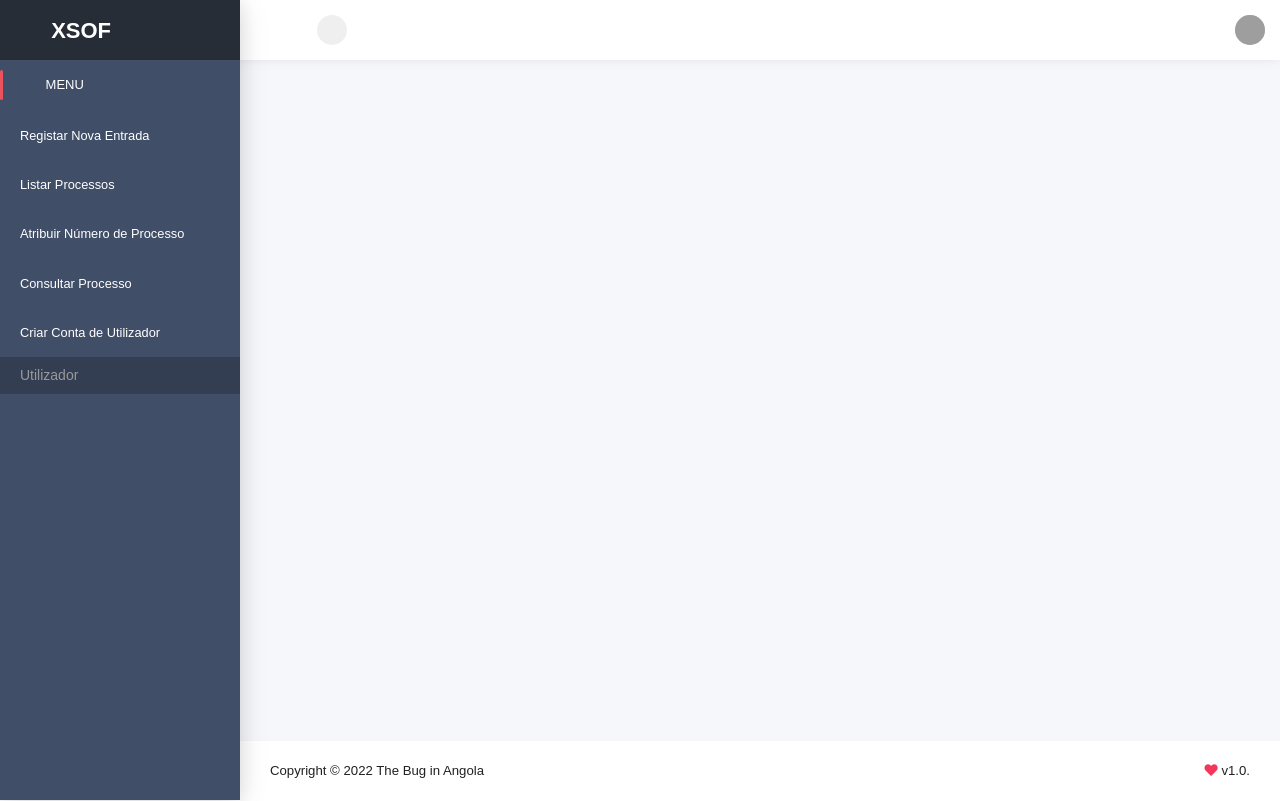
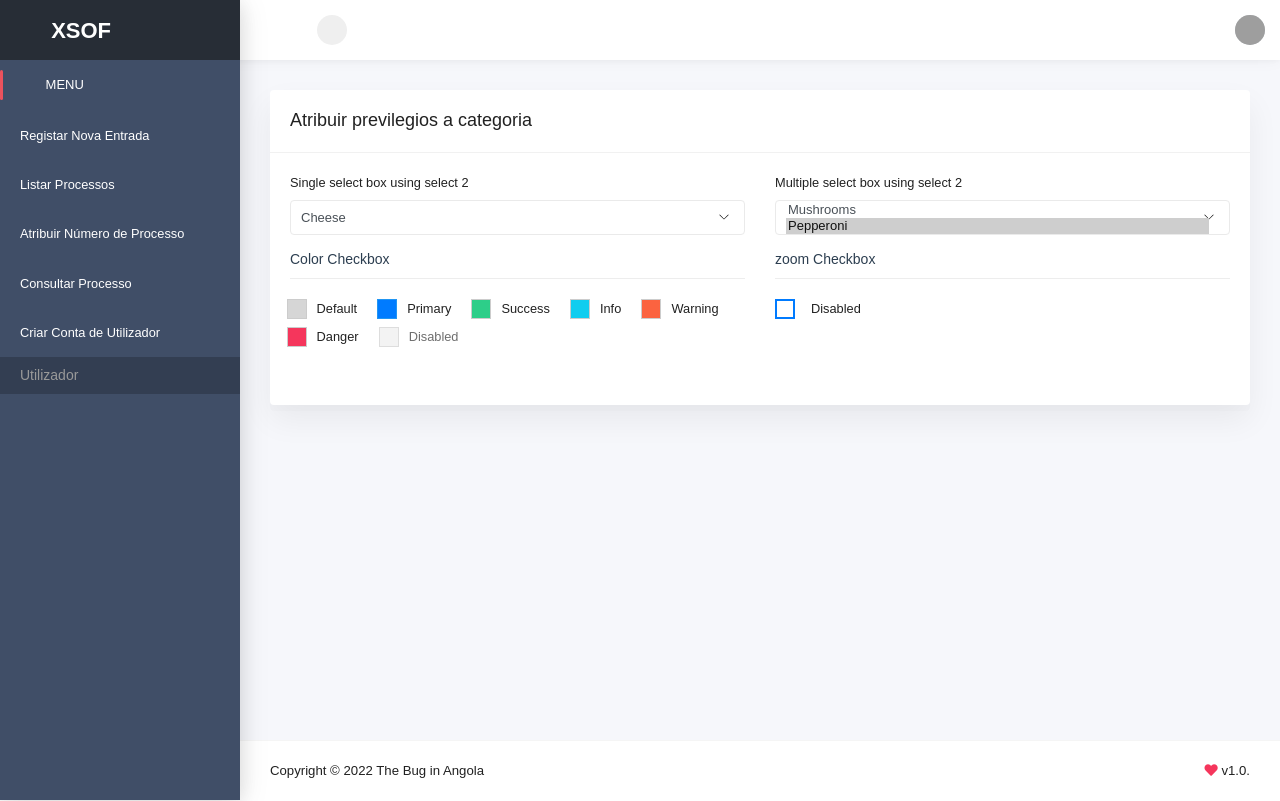
Before and after one commit to ismaely/the-Bugs-angola, a Django app: page /utilizador/set_category_privilege in a window 1280 px wide. Run offline with Django 4.2, Linux system fonts and the light colour scheme; the visitor is signed in with stand-in values (Sample User, id 1); some libraries are stand-ins or nearby versions; some web fonts are replaced; grey boxes are pictures that could not be loaded.

Commit message:
change file set category privilege

```diff
--- a/templates/baseHome.html
+++ b/templates/baseHome.html
@@ -20,8 +20,8 @@
     <link rel="stylesheet" href="{% static '/home/plugins/datatables.net-bs4/css/dataTables.bootstrap4.min.css' %}" />
     <!--<link rel="stylesheet" href="{% static '/plugins/tempusdominus-bootstrap-4/build/css/tempusdominus-bootstrap-4.min.css' %}" />-->
     <link rel="stylesheet" href="{% static '/home/plugins/weather-icons/css/weather-icons.min.css' %}" />
-    <!--<link rel="stylesheet" href="{% static '/plugins/c3/c3.min.css' %}" />-->
     <link rel="stylesheet" href="{% static '/home/dist/css/sweetalert2.css' %}" />
+    <link rel="stylesheet" href="{% static '/home/plugins/select2/dist/css/select2.min.css' %}" />
     <link rel="stylesheet" href="{% static '/home/plugins/summernote/dist/summernote-bs4.css' %}" />
     <link rel="stylesheet" href="{% static '/home/plugins/owl.carousel/dist/assets/owl.carousel.min.css' %}" />
     <link rel="stylesheet" href="{% static '/home/plugins/owl.carousel/dist/assets/owl.theme.default.min.css' %}" />
@@ -177,8 +177,8 @@
     <script src="{% static '/home/plugins/datatables.net-responsive-bs4/js/responsive.bootstrap4.min.js' %}"></script>
     <script src="{% static '/home/plugins/moment/moment.js' %}"></script>
 
-    <!--<script src="{% static '/plugins/d3/dist/d3.min.js' %}"></script>
-    <script src="{% static '/plugins/c3/c3.min.js' %}"></script>-->
+    <script src="{% static '/home/plugins/select2/dist/js/select2.min.js' %}"></script>
+    <!--<script src="{% static '/plugins/c3/c3.min.js' %}"></script>-->
     <script src="{% static '/home/dist/js/tables.js' %}"></script>
     <script src="{% static '/home/dist/js/layouts.js' %}"></script>
     <script src="{% static '/home/dist/js/wizerd.js' %}"></script>
--- a/templates/utilizador/set_category_privilege.html
+++ b/templates/utilizador/set_category_privilege.html
@@ -1 +1,91 @@
-{% extends 'baseHome.html' %}{% block corpo %}{% load static %} {% endblock %}
+{% extends 'baseHome.html' %}{% block corpo %}{% load static %}
+<div class="row">
+  <div class="col-sm-12">
+    <div class="card">
+      <div class="card-header"><h3>Atribuir previlegios a categoria</h3></div>
+      <div class="card-body">
+        <div class="row">
+          <div class="col-md-6">
+            <form class="sample-form">
+              <div class="form-group">
+                <label for="">Single select box using select 2 </label>
+                <select class="form-control select2">
+                  <option value="cheese">Cheese</option>
+                  <option value="tomatoes">Tomatoes</option>
+                  <option value="mozarella">Mozzarella</option>
+                  <option value="mushrooms">Mushrooms</option>
+                  <option value="pepperoni">Pepperoni</option>
+                  <option value="onions">Onions</option>
+                </select>
+              </div>
+            </form>
+          </div>
+          <div class="col-md-6">
+            <form class="sample-form">
+              <div class="form-group">
+                <label for="">Multiple select box using select 2 </label>
+                <select class="form-control select2" multiple="multiple">
+                  <option value="cheese">Cheese</option>
+                  <option value="tomatoes">Tomatoes</option>
+                  <option value="mozarella">Mozzarella</option>
+                  <option value="mushrooms">Mushrooms</option>
+                  <option value="pepperoni" selected>Pepperoni</option>
+                  <option value="onions">Onions</option>
+                </select>
+              </div>
+            </form>
+          </div>
+        </div>
+
+        <div class="row">
+          <div class="col-sm-12 col-xl-6 mb-30">
+            <h4 class="sub-title">Color Checkbox</h4>
+            <div class="checkbox-color checkbox-default">
+              <input id="checkbox12" type="checkbox" checked="" />
+              <label for="checkbox12"> Default </label>
+            </div>
+            <div class="checkbox-color checkbox-primary">
+              <input id="checkbox18" type="checkbox" checked="" />
+              <label for="checkbox18"> Primary </label>
+            </div>
+            <div class="checkbox-color checkbox-success">
+              <input id="checkbox13" type="checkbox" checked="" />
+              <label for="checkbox13"> Success </label>
+            </div>
+            <div class="checkbox-color checkbox-info">
+              <input id="checkbox14" type="checkbox" checked="" />
+              <label for="checkbox14"> Info </label>
+            </div>
+            <div class="checkbox-color checkbox-warning">
+              <input id="checkbox15" type="checkbox" checked="" />
+              <label for="checkbox15"> Warning </label>
+            </div>
+            <div class="checkbox-color checkbox-danger">
+              <input id="checkbox16" type="checkbox" checked="" />
+              <label for="checkbox16"> Danger </label>
+            </div>
+            <div class="checkbox-color checkbox-default">
+              <input id="checkbox17" type="checkbox" disabled="" />
+              <label for="checkbox17"> Disabled </label>
+            </div>
+          </div>
+          <div class="col-sm-12 col-xl-6 mb-30">
+            <h4 class="sub-title">zoom Checkbox</h4>
+
+            <div class="checkbox-zoom zoom-disable">
+              <label>
+                <input type="checkbox" value="" disabled />
+                <span class="cr">
+                  <i class="cr-icon ik ik-check text-default"></i>
+                </span>
+                <span>Disabled</span>
+              </label>
+            </div>
+          </div>
+        </div>
+      </div>
+    </div>
+  </div>
+</div>
+
+{% endblock %}
--- a/utilizador/models.py
+++ b/utilizador/models.py
@@ -1,5 +1,6 @@
 from django.db import models
 from django.contrib.auth.models import AbstractUser, User, Group
+from django.template.defaultfilters import slugify
 import random, base64
 
 
@@ -31,6 +32,6 @@ class Utilizador(models.Model):
 
     def save(self, *args, **kwargs):
         if not self.slug:
-            self.slug = slugify(self.user+'-'+str(random.random()))
+            self.slug = slugify(self.user.username+'-'+str(random.random()))
 
         super(Utilizador, self).save(*args, **kwargs)
--- a/utilizador/urls.py
+++ b/utilizador/urls.py
@@ -11,6 +11,7 @@ urlpatterns = [
     path('profil_user/<slug:slug>/', views.profil_user, name="profil-user"),
     path('active_user/<int:pk>/', views.active_user, name="active-user"),
     path('disable_user/<int:pk>/', views.disable_user, name="disable-user"),
+    path('reset_password/<int:pk>/', views.reset_password, name="reset-password"),
     path('set_category_privilege', views.set_category_privilege, name="set-category-privilege"),
 
 ]
--- a/utilizador/views.py
+++ b/utilizador/views.py
@@ -20,6 +20,8 @@ def set_category_privilege(request):
     list_group = Group.objects.all()
     context = {}
     return render(request, 'utilizador/set_category_privilege.html')
+
+
 
 # função responsavel pela listas de todos utilizador
 @login_required
@@ -49,7 +51,9 @@ def reset_password(request, pk):
     resp = Utilizador.objects.get(user_id=pk)
     resp.estadoPassword =False
     resp.save()
+    messages.success(request, 'A password do utilizador foi resetada com sucesso')
     return HttpResponseRedirect(reverse('utilizador:list-users'))
+
 
 
 #função que vai desativar a conta
@@ -58,7 +62,9 @@ def active_user(request, pk):
     user = User.objects.get(id=pk)
     user.is_active = True
     user.save()
+    messages.success(request, 'Conta ativada com sucesso')
     return HttpResponseRedirect(reverse('utilizador:list-users'))
+
 
 
 # função que vai desativar conta de utilizador
@@ -67,9 +73,12 @@ def disable_user(request, pk):
     user = User.objects.get(id=pk)
     user.is_active = False
     user.save()
+    messages.success(request, 'A conta foi desativada com sucesso')
     return HttpResponseRedirect(reverse('utilizador:list-users'))
 
 
+
+# função que vai registar novo grupo, ou seja nova categoria
 @login_required
 def add_categoria(request):
     form = CategoriaForm(request.POST or None)
@@ -83,7 +92,6 @@ def add_categoria(request):
                 Group.objects.create(name=request.POST['nome'])
                 messages.success(request, 'Categoria criado com sucesso')
                 form = CategoriaForm()
-
     context = {'form': form}
     return render(request, 'utilizador/add_categoria.html', context)
 
@@ -110,13 +118,12 @@ def add_newUser(request):
                     resp.save()
                     form = Utilizador_Form()
                     form2 = User_Form()
-                    messages.success(request, 'Conta do utilizador criado com sucesso')
+                    messages.success(request, 'Conta do utilizador foi criado com sucesso')
             except Exception as e:
                 messages.warning(request, 'A conta de utilizador já existe com este username')
-
     else:
-        form = Utilizador_Form(request.POST or None)
-        form2 = User_Form(request.POST or None)
+        form = Utilizador_Form(request.POST)
+        form2 = User_Form(request.POST)
 
     context = {'form': form,'form2': form2}
     return render(request, 'utilizador/add_newUser.html', context)
```
Also changed, not shown: templates/utilizador/list_users.html (+29 -2 lines).
